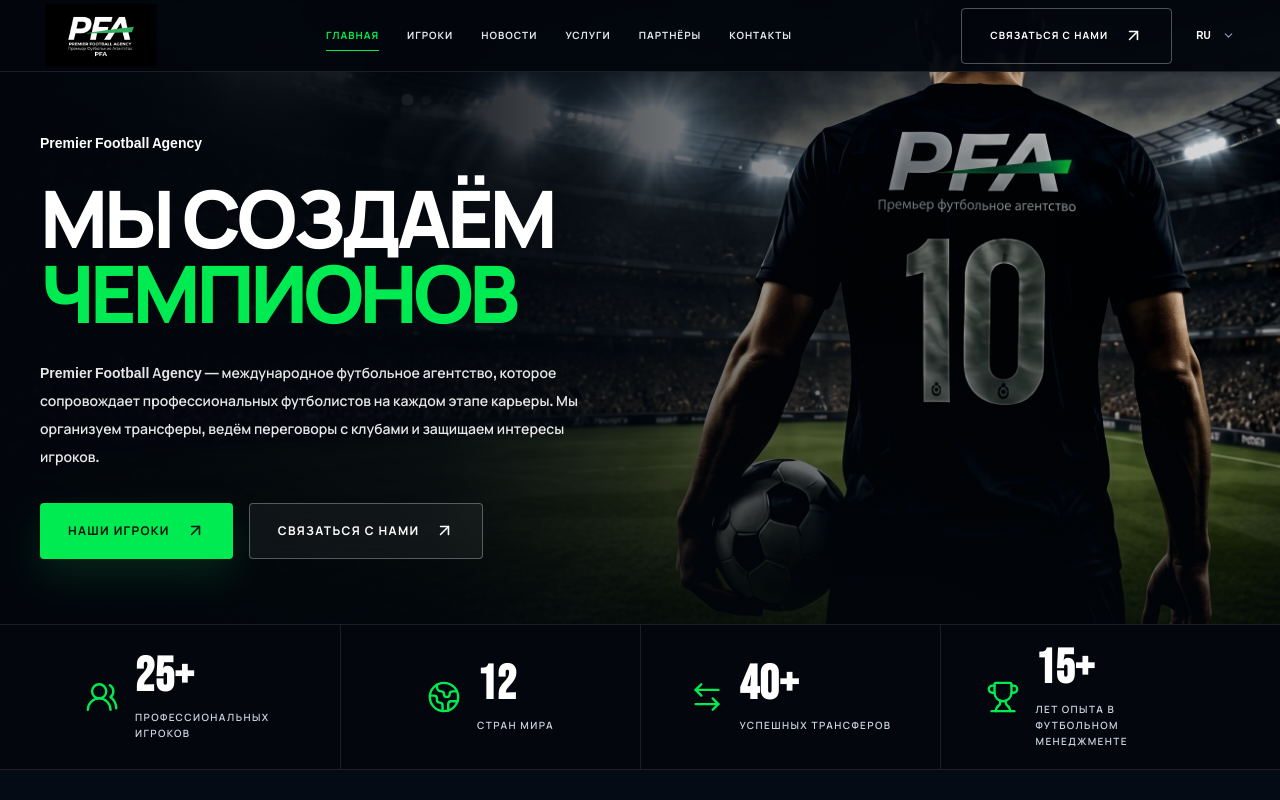
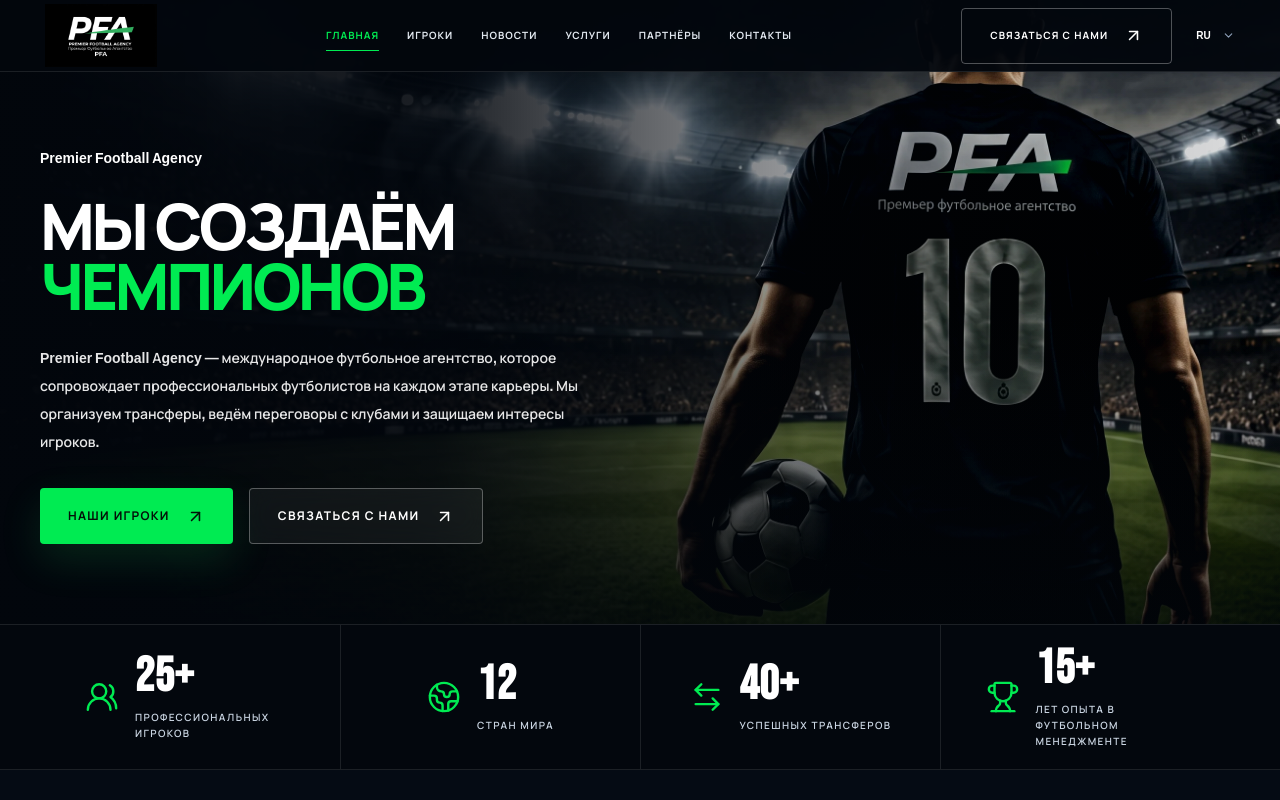
Before and after one commit to malinkavip67/pfa-site_, a Next.js app: page / in a window 1280 px wide. Shown: the top 800 px of the page. Built offline with nearby package versions, Linux system fonts and the light colour scheme.

Commit message:
Reduce hero heading scale

```diff
--- a/components/home/Hero.tsx
+++ b/components/home/Hero.tsx
@@ -43,7 +43,7 @@ export default function Hero() {
             animate={{ opacity: 1, y: 0 }}
             transition={{ duration: shouldReduceMotion ? 0.01 : 0.75, delay: shouldReduceMotion ? 0 : 0.06, ease: [0.22, 1, 0.36, 1] }}
           >
-            <Typography as="h1" variant="heroTitle" className="mt-6 text-[clamp(4rem,6.2vw,6.5rem)] max-sm:text-[clamp(2.15rem,10.5vw,3.25rem)]">
+            <Typography as="h1" variant="heroTitle" className="mt-6 text-[clamp(3.25rem,5vw,5.5rem)] max-sm:text-[clamp(2rem,9.5vw,2.8rem)]">
               МЫ СОЗДАЁМ<br /><span className="text-pfa-accent">ЧЕМПИОНОВ</span>
             </Typography>
           </motion.div>
```
Also changed, not shown: 1 other file (tests, documents, lock files or other folders).
